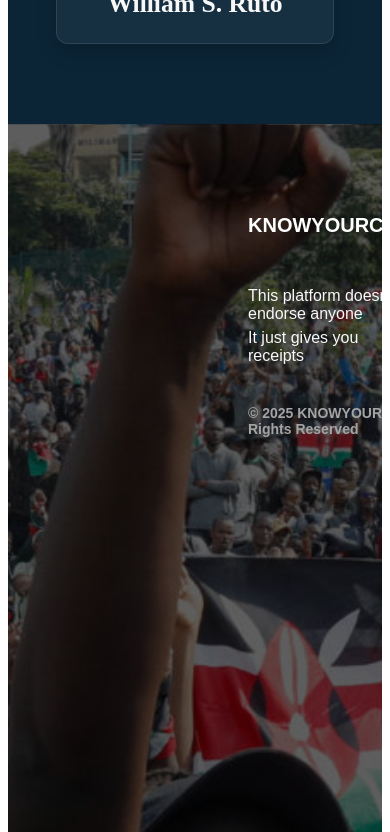
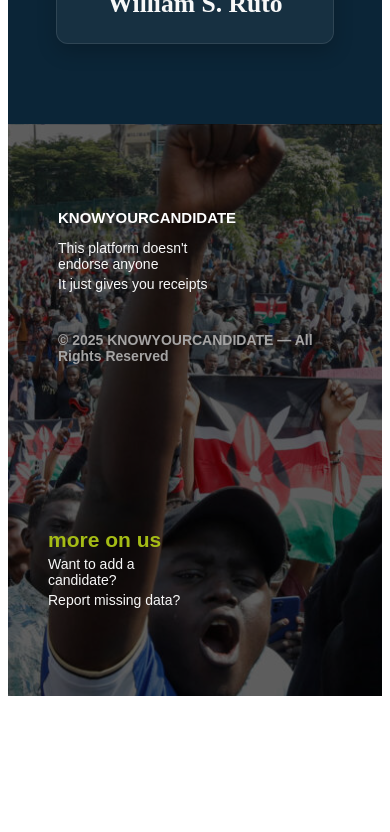
Before and after one commit to Vickiegatheru/KNOWYOURCANDIDATE, a React (Create React App) app: page /KNOWYOURCANDIDATE/Candidate in a window 390 px wide. Shown: the part 2620-3452 px from the top of the page. After the commit the page ends 3324 px from the top, so only its background shows below. Built offline with nearby package versions, Linux system fonts and the light colour scheme.

Commit message:
Mobile footer

```diff
--- a/src/index.css
+++ b/src/index.css
@@ -876,4 +876,342 @@ font-weight: bold;
   color: #004499;
 }
 
+
+
+
+
+.Vote .RowOne {
+  display: flex;
+  justify-content: space-between;
+  align-items: flex-start;
+  gap: 40px;
+  padding-left: 0px;
+  flex-wrap: wrap;
+  margin-bottom: -50%;
 }
+.Vote{ background-color: #0b2537;
+}
+.Vote .RowOne .column {
+  flex: 1;
+  width: 300px;
+}
+
+.Vote .RowOne h3 {
+  margin-bottom: 10px;
+  font-size: 2.5rem;
+  color: #f8f8f8;
+    margin-top: 0px;
+    width: 270px;
+    margin-left: 0px;
+
+}
+
+.Vote .RowOne p {
+  font-size: 1.0rem;
+  line-height: 1.6;
+  color: #f8f8f8;
+  margin-bottom: 10px; width: 250px  }
+.Vote .RowTwo h3 {
+  margin-bottom: 10px;
+  font-size: 2.5rem;
+  color: #f8f8f8;
+      margin-top: 0px;
+
+}
+.candidate-image {
+    display: none;     /* Element is removed from layout */
+
+
+}
+
+.ballot-image {
+    display: none;
+  }
+.flag-image {
+      display: none;
+
+}
+.Vote .RowTwo {
+  display: flex;
+  justify-content: space-between;
+  align-items: flex-start;
+  gap: 40px;
+  padding-right: 0px;
+  flex-wrap: wrap;
+  margin-bottom: 5%;
+}
+.Vote .RowTwo .column {
+  flex: 1;
+  width: 300px;   width: 300px;
+
+}
+.Vote .RowTwo p {
+  font-size: 1.0rem;
+  line-height: 1.6;
+  color: #f8f8f8;
+  margin-bottom: 20px;  width: 250px
+  }
+.Vote .RowThree h3 {
+  margin-bottom: 10px;
+  font-size: 2.5rem;
+  color: #f8f8f8;
+      margin-top: 0px;   width: 300px;
+
+}
+.Vote .RowThree {
+  display: flex;
+  justify-content: space-between;
+  align-items: flex-start;
+  gap: 40px;
+  padding-left: 0px;
+  flex-wrap: wrap;
+  margin-bottom: -50%;
+
+}
+.Vote .RowThree .column {
+  flex: 1;
+  width: 300px;     margin-bottom: 5%;
+
+}
+.Vote .RowThree p {
+  font-size: 1.0rem;
+  line-height: 1.6;
+  color: #f8f8f8;
+  margin-bottom: 20px;    width: 250px;
+}
+.Vote {
+  padding: 40px 20px;
+}
+
+.RowOne,
+.RowTwo,
+.RowThree {
+  display: flex;
+  flex-wrap: wrap;
+  margin-bottom: 80px;
+  align-items: center;
+  justify-content: space-between;
+}
+
+.column {
+  flex: 1 1 45%;
+  padding: 20px;
+}
+
+img {
+  max-width: 100%;
+  height: auto;
+}
+img {
+  transition: transform 0.3s ease;
+}
+
+img:hover {
+  transform: scale(1.05);
+}
+.candidate-image:hover,
+.ballot-image:hover,
+.flag-image:hover {
+  transform: scale(1.05);
+}
+.plain-link {
+  position: relative;
+  color: #0055ff;
+  text-decoration: none;
+  padding-bottom: 4px;
+}
+
+.plain-link::after {
+  content: "";
+  position: absolute;
+  width: 0%;
+  height: 2px;
+  left: 0;
+  bottom: 0;
+  background-color: currentColor;
+  transition: width 0.3s ease;
+}
+
+.plain-link:hover::after {
+  width: 100%;
+}
+
+.scroll-to-top {
+  position: fixed;
+  bottom: 30px;
+  right: 30px;
+  padding: 12px 16px;
+  border: none;
+  background-color: #0b2537;
+  color: white;
+  font-size: 24px;
+  border-radius: 50%;
+  cursor: pointer;
+  box-shadow: 0 4px 12px rgba(0,0,0,0.15);
+  z-index: 1000;
+  transition: transform 0.2s ease;
+}
+
+.scroll-to-top:hover {
+  transform: scale(1.1);
+}
+
+
+
+.Footer {
+  display: flex;
+  flex-wrap: wrap;
+  justify-content: space-between;
+  padding: 20px;
+  background-color: #f2f2f2;
+  gap: 0px;
+}
+
+.Footer .column1{
+  flex: 1;
+
+   margin-bottom: -160%;
+ margin-left: 10px;
+
+}
+.Footer .column2 {
+
+  flex: 1;
+  margin-bottom: 20%;
+
+}
+
+.Footer {
+  position: relative;
+  background-image: url('./assets/footer.jpg');
+  background-size: cover;
+  background-position: center;
+  font-size: 14px;
+  margin: 0;
+  color: white;
+  padding: 2rem;
+  overflow: hidden; /* prevents overlay overflow */
+    gap: 20rem; /* or custom spacing between columns */
+
+}
+
+.Footer::before {
+  content: '';
+  position: absolute;
+  top: 0;
+  left: 0;
+  width: 100%;
+  height: 100%;
+  background: rgba(0, 0, 0, 0.6);
+  z-index: 0;
+}
+
+.Footer * {
+  position: relative;
+  z-index: 1;
+}
+
+.Footer p{  color: #f8f8f8;
+   margin-bottom: -10px;
+width: 150px;
+
+}
+.plain-link {
+  text-decoration: none;
+  color: #a5bc15; /* matches surrounding text */
+  cursor: pointer;
+  font-weight: normal;
+
+}
+.more {
+  text-decoration: none;
+  color: #a5bc15; /* matches surrounding text */
+  cursor: pointer;
+  font-size: 150%;
+  font-weight: bolder;
+    margin-bottom: 10px;
+}
+
+.civic-education {
+  font-weight: bold;
+  font-size: 14px;
+  text-transform: uppercase;
+  margin-top: 10px;
+    margin-bottom: 20px;
+
+  color: #a5bc15;
+}
+.Footer h3{
+  font-size: 15px;
+    margin-bottom: 0px;
+
+
+}
+.Footer h4{
+  font-size: 14px;
+font-weight: bold;
+  color: rgb(165, 164, 164);
+  width: 260px;
+      margin-top: 50px;
+
+}
+.Footer {
+  color: #ffffff;
+  padding: 40px;
+  display: flex;
+  justify-content: space-between;
+  flex-wrap: wrap;
+  font-family: 'Arial', sans-serif;
+}
+
+.column1, .column2 {
+  flex: 1;
+  margin: 10px;
+  min-width: 20px;
+    margin-left: 0px;
+
+}
+
+/* Hover underline animation */
+.more {
+  position: relative;
+  color: #a5bc15;
+  text-decoration: none;
+  font-weight: bold;
+  transition: color 0.3s ease;
+}
+
+.more::after {
+  content: "";
+  position: absolute;
+  width: 0%;
+  height: 2px;
+  left: 0;
+  bottom: -2px;
+  background: #a5bc15;
+  transition: width 0.3s ease;
+}
+
+.more:hover {
+  color: #a5bc15;
+}
+
+.more:hover::after {
+  width: 100%;
+}
+
+.header-with-line {
+  display: flex;
+  align-items: center;
+  font-size: 20px;
+  font-weight: bold;
+}
+
+.inline-line {
+  display: inline-block;
+  width: 50px;             /* Length of the line */
+  height: 2px;             /* Thickness of the line */
+  background-color: #a5bc15; /* Line color */
+  margin-right: 10px;      /* Space between line and text */
+}
+}
```
